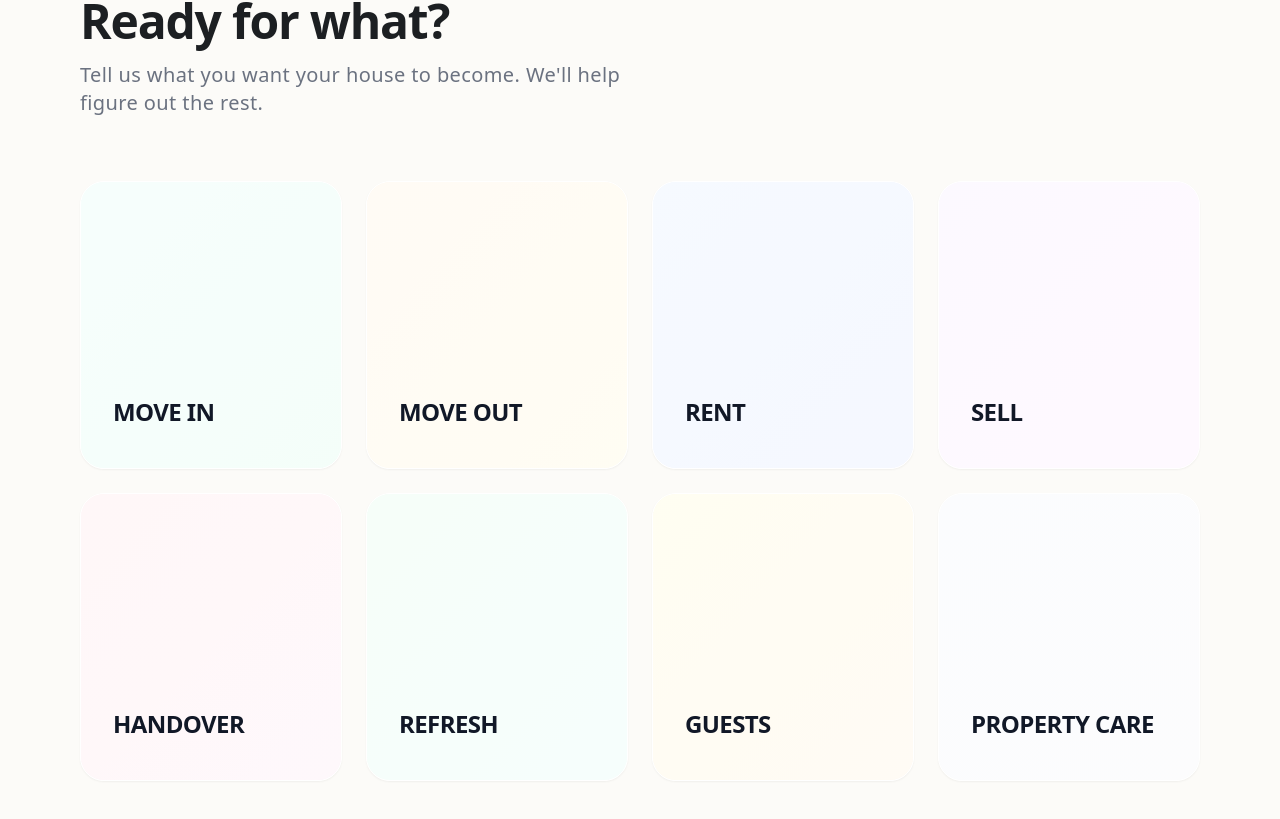
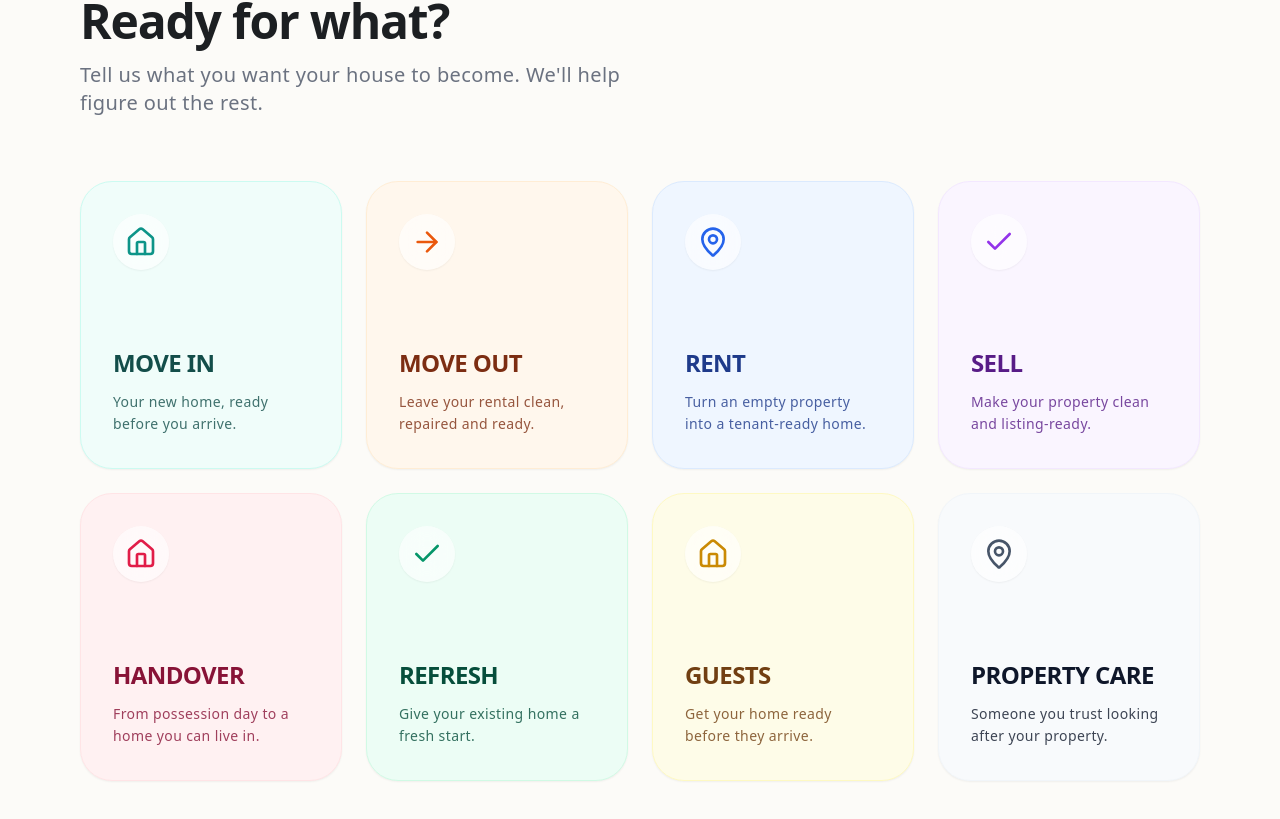
Before and after one commit to darshant31-dev/HouseReady, a Next.js app: page / in a window 1280 px wide. Shown: the part 867-1686 px from the top of the page. Built offline with nearby package versions, Linux system fonts and the light colour scheme.

Commit message:
UI: Redesign destination tiles to be more premium and engaging

```diff
--- a/src/app/page.tsx
+++ b/src/app/page.tsx
@@ -3,7 +3,7 @@
 import Link from "next/link";
 import { Button } from "@/components/ui/button";
 import { motion, useScroll, useTransform } from "framer-motion";
-import { ArrowRight, MapPin, Menu, X, Home } from "lucide-react";
+import { ArrowRight, MapPin, Menu, X, Home, Check } from "lucide-react";
 import { useState, useRef } from "react";
 
 export default function HomePage() {
@@ -18,14 +18,14 @@ export default function HomePage() {
   };
 
   const destinations = [
-    { title: "MOVE IN", desc: "Your new home, ready before you arrive.", color: "from-teal-50 to-emerald-50" },
-    { title: "MOVE OUT", desc: "Leave your rental clean, repaired and ready for handover.", color: "from-orange-50 to-amber-50" },
-    { title: "RENT", desc: "Turn an empty property into a tenant-ready home.", color: "from-blue-50 to-indigo-50" },
-    { title: "SELL", desc: "Make your property clean, presentable and listing-ready.", color: "from-purple-50 to-fuchsia-50" },
-    { title: "HANDOVER", desc: "From possession day to a home you can actually live in.", color: "from-rose-50 to-pink-50" },
-    { title: "REFRESH", desc: "Give your existing home a fresh start.", color: "from-green-50 to-teal-50" },
-    { title: "GUESTS", desc: "Get your home ready before they arrive.", color: "from-yellow-50 to-orange-50" },
-    { title: "PROPERTY CARE", desc: "Someone you trust looking after your property.", color: "from-slate-50 to-gray-50" },
+    { title: "MOVE IN", desc: "Your new home, ready before you arrive.", color: "bg-teal-50 text-teal-900 border-teal-100", icon: <Home className="w-8 h-8 text-teal-600" /> },
+    { title: "MOVE OUT", desc: "Leave your rental clean, repaired and ready.", color: "bg-orange-50 text-orange-900 border-orange-100", icon: <ArrowRight className="w-8 h-8 text-orange-600" /> },
+    { title: "RENT", desc: "Turn an empty property into a tenant-ready home.", color: "bg-blue-50 text-blue-900 border-blue-100", icon: <MapPin className="w-8 h-8 text-blue-600" /> },
+    { title: "SELL", desc: "Make your property clean and listing-ready.", color: "bg-purple-50 text-purple-900 border-purple-100", icon: <Check className="w-8 h-8 text-purple-600" /> },
+    { title: "HANDOVER", desc: "From possession day to a home you can live in.", color: "bg-rose-50 text-rose-900 border-rose-100", icon: <Home className="w-8 h-8 text-rose-600" /> },
+    { title: "REFRESH", desc: "Give your existing home a fresh start.", color: "bg-emerald-50 text-emerald-900 border-emerald-100", icon: <Check className="w-8 h-8 text-emerald-600" /> },
+    { title: "GUESTS", desc: "Get your home ready before they arrive.", color: "bg-yellow-50 text-yellow-900 border-yellow-100", icon: <Home className="w-8 h-8 text-yellow-600" /> },
+    { title: "PROPERTY CARE", desc: "Someone you trust looking after your property.", color: "bg-slate-50 text-slate-900 border-slate-100", icon: <MapPin className="w-8 h-8 text-slate-600" /> },
   ];
 
   const steps = [
@@ -125,24 +125,26 @@ export default function HomePage() {
 
             <div className="grid grid-cols-1 md:grid-cols-2 lg:grid-cols-4 gap-6">
               {destinations.map((dest, i) => (
+                <Link href="/planner" key={i}>
                   <motion.div
-                  key={i}
                     initial="hidden" whileInView="visible" viewport={{ once: true, margin: "-50px" }}
                     variants={{
                       hidden: { opacity: 0, y: 30, scale: 0.95 },
                       visible: { opacity: 1, y: 0, scale: 1, transition: { duration: 0.6, delay: i * 0.1, ease: "easeOut" } }
                     }}
-                  className={`group relative h-72 bg-gradient-to-br ${dest.color} rounded-3xl p-8 flex flex-col justify-end overflow-hidden shadow-sm hover:shadow-antigravity hover:-translate-y-2 transition-all duration-500 cursor-pointer border border-white`}
+                    className={`group relative h-72 ${dest.color} rounded-[2rem] p-8 flex flex-col justify-between overflow-hidden shadow-sm hover:shadow-antigravity hover:-translate-y-2 transition-all duration-500 cursor-pointer border`}
                   >
-                  <div className="absolute inset-0 bg-white/40 group-hover:bg-transparent transition-colors duration-500"></div>
-                  <h3 className="text-2xl font-bold tracking-tight mb-2 group-hover:-translate-y-2 transition-transform duration-500 z-10 text-gray-900">{dest.title}</h3>
-                  <div className="h-0 opacity-0 group-hover:h-auto group-hover:opacity-100 transition-all duration-500 z-10">
-                    <p className="text-sm font-medium text-gray-700 leading-relaxed mb-4">{dest.desc}</p>
-                    <div className="w-10 h-10 rounded-full bg-white flex items-center justify-center shadow-sm text-teal-700 group-hover:scale-110 transition-transform">
-                      <ArrowRight className="w-5 h-5" />
+                    <div className="w-14 h-14 rounded-full bg-white/60 backdrop-blur-md flex items-center justify-center shadow-sm group-hover:scale-110 group-hover:rotate-3 transition-transform duration-500">
+                      {dest.icon}
                     </div>
+                    <div>
+                      <h3 className="text-2xl font-bold tracking-tight mb-3 group-hover:translate-x-2 transition-transform duration-500">{dest.title}</h3>
+                      <p className="text-sm font-medium opacity-80 leading-relaxed group-hover:opacity-100 transition-opacity duration-500">
+                        {dest.desc}
+                      </p>
                     </div>
                   </motion.div>
+                </Link>
               ))}
             </div>
           </div>
```
Lines whose indentation alone changed are shown as unchanged.
